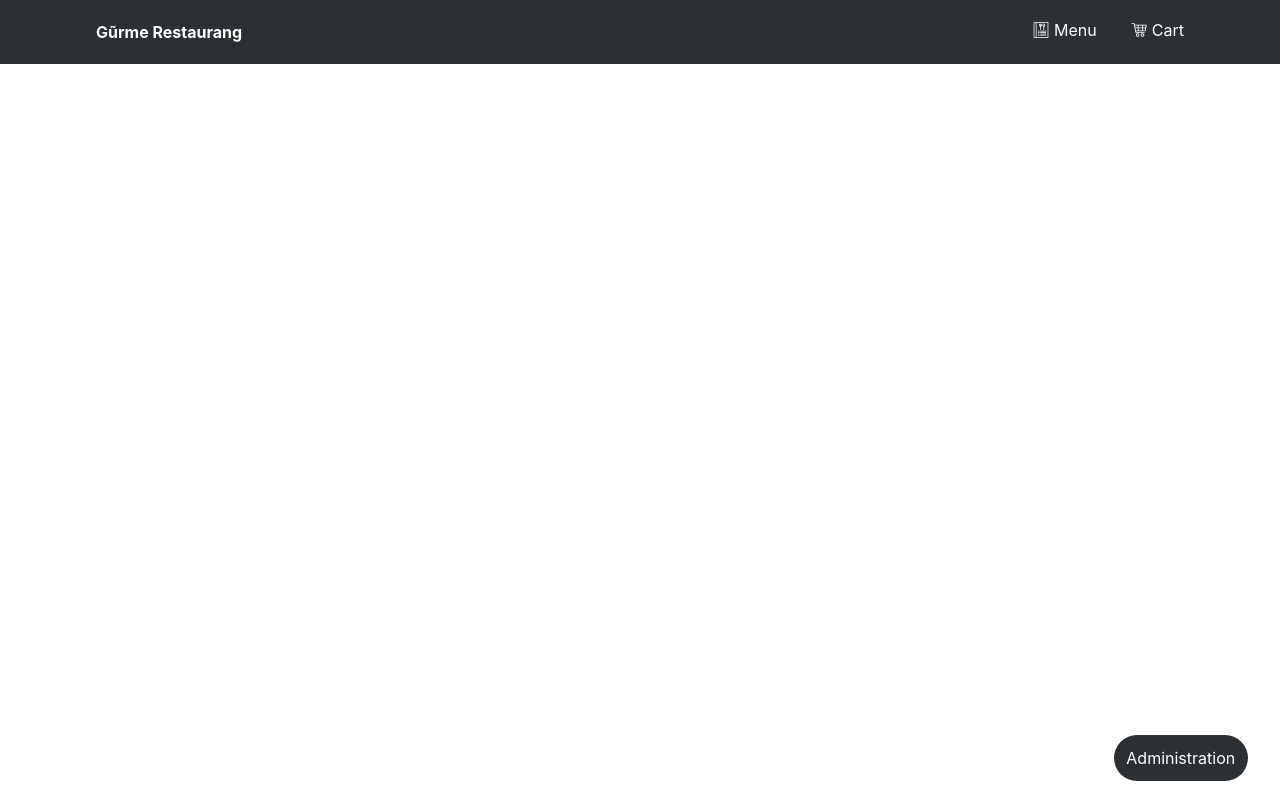
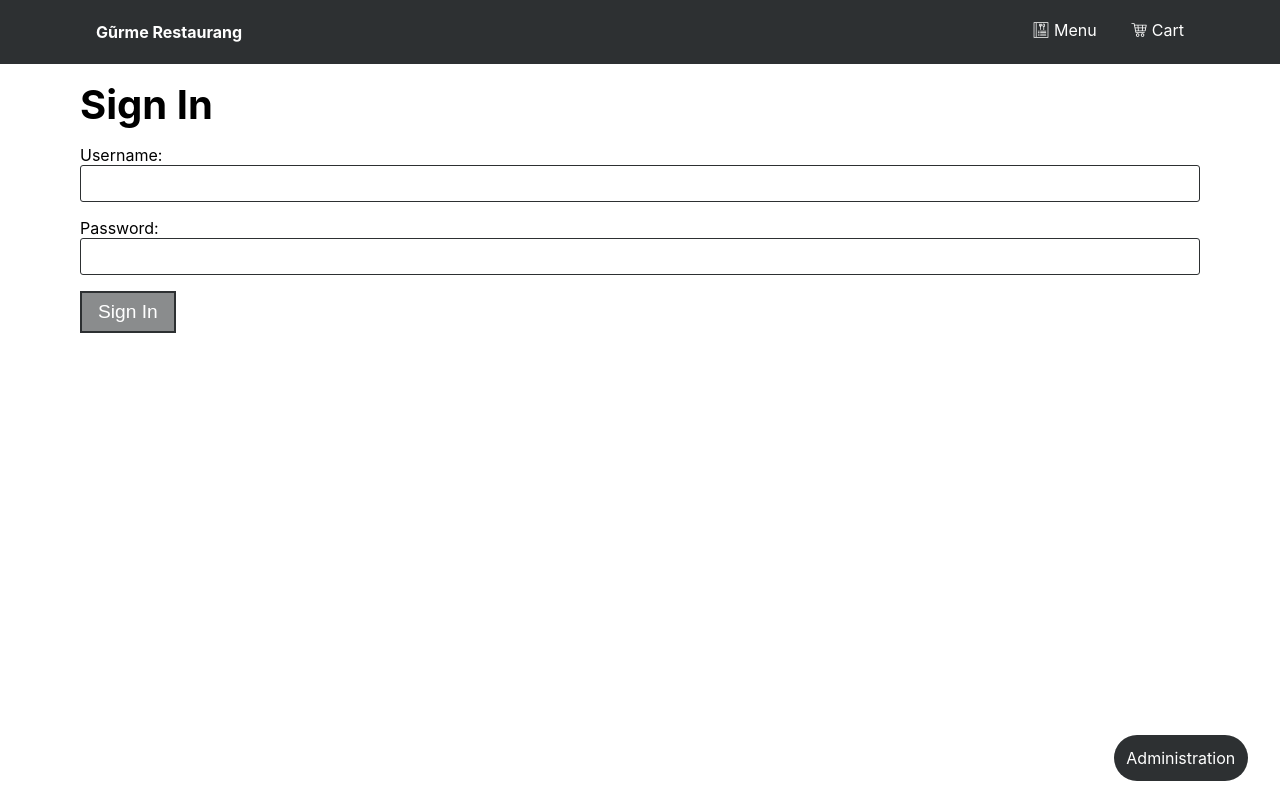
Before and after one commit to jongvnnar/vef2-2022-h2, a Next.js app: page /admin/orders in a window 1280 px wide. Built offline with nearby package versions, Linux system fonts and the light colour scheme; no server answers.

Commit message:
next state disabled if finished

```diff
--- a/components/Button.tsx
+++ b/components/Button.tsx
@@ -9,7 +9,7 @@ type Props = {
   primary: boolean;
   type: 'button' | 'submit' | 'reset';
   disabled: boolean;
-  tooltip: string
+  tooltip: string;
 };
 
 export default function Button({
@@ -19,7 +19,7 @@ export default function Button({
   primary,
   type,
   disabled,
-  tooltip
+  tooltip,
 }: Props) {
   return (
     <button
--- a/components/CategoriesManager.tsx
+++ b/components/CategoriesManager.tsx
@@ -158,7 +158,10 @@ function SingleCategoryEditor({
       <button onClick={edit} title="edit category">
         <Image src="/edit_icon.svg" width={30} height={30} alt="" />
       </button>
-      <button onClick={() => deleteCategory(category.id)} title="delete category">
+      <button
+        onClick={() => deleteCategory(category.id)}
+        title="delete category"
+      >
         <Image src="/close_icon.svg" width={30} height={30} alt="" />
       </button>
     </div>
--- a/components/LoginForm.tsx
+++ b/components/LoginForm.tsx
@@ -6,8 +6,6 @@ import { Input } from './Input';
 import { Error } from '../types/Error';
 
 import s from '../styles/LoginForm.module.scss';
-
-const apiUrl = process.env.NEXT_PUBLIC_API_URL;
 
 export function LoginForm() {
   const { loginUser, errors, user, token } = useAuth();
@@ -40,9 +38,11 @@ export function LoginForm() {
   };
 
   return (
+    <>
+      <h1 className={s.header}>Sign In</h1>
       <form className={s.loginForm} onSubmit={login} autoComplete="off">
         <Input
-        label="Notendanafn:"
+          label="Username:"
           name="username"
           value={username}
           setValue={setUsername}
@@ -50,7 +50,7 @@ export function LoginForm() {
           error={usernameError}
         />
         <Input
-        label="Lykilorð:"
+          label="Password:"
           name="password"
           value={password}
           setValue={setPassword}
@@ -60,14 +60,15 @@ export function LoginForm() {
         />
 
         {loginError ? (
-        <p className={s.error}>Vitlaust notendanafn eða lykilorð</p>
+          <p className={s.error}>Wrong username or password</p>
         ) : (
           <></>
         )}
 
         <Button type="submit" size="large" primary={true}>
-        Innskrá
+          Sign In
         </Button>
       </form>
+    </>
   );
 }
--- a/pages/admin/orders.tsx
+++ b/pages/admin/orders.tsx
@@ -1,5 +1,7 @@
 import type { NextPage } from 'next';
 import Head from 'next/head';
+import { useRouter } from 'next/router';
+import { useEffect } from 'react';
 import AdminDashboard from '../../components/AdminDashboard';
 import { LoginForm } from '../../components/LoginForm';
 import OrderList from '../../components/OrderList';
@@ -7,9 +9,10 @@ import { useAuth } from '../../context/Auth';
 
 const Orders: NextPage = () => {
   const { authenticated } = useAuth();
+  const router = useRouter();
 
   if (!authenticated) {
-    return <></>;
+    return <LoginForm />;
   }
 
   return (
--- a/styles/Button.module.scss
+++ b/styles/Button.module.scss
@@ -36,3 +36,10 @@
   background-color: transparent;
   color: #000;
 }
+
+.button:disabled,
+.button[disabled]{
+  border: 1px solid #999999;
+  background-color: #cccccc;
+  color: #666666;
+}
--- a/styles/LoginForm.module.scss
+++ b/styles/LoginForm.module.scss
@@ -7,5 +7,9 @@
 }
 
 .error {
-  //  color: var(--color-accent);
+  color: var(--secondary);
 }
+
+.header {
+  margin-bottom: 1rem;
+}
--- a/styles/MenuItemForm.module.scss
+++ b/styles/MenuItemForm.module.scss
@@ -7,11 +7,12 @@
 
   textarea {
     font-family: -apple-system, BlinkMacSystemFont, Segoe UI, Roboto, Oxygen,
-    Ubuntu, Cantarell, Fira Sans, Droid Sans, Helvetica Neue, sans-serif;;
+      Ubuntu, Cantarell, Fira Sans, Droid Sans, Helvetica Neue, sans-serif;
   }
 }
 
-.category, .image {
+.category,
+.image {
   display: flex;
   flex-direction: column;
   margin-bottom: 1rem;
```
Also changed, not shown: components/AdminDashboard.tsx (+18 -9 lines), components/MenuItemForm.tsx (+5 -3 lines), components/NextStatusButton.tsx (+14 -6 lines), styles/CategoriesManager.module.scss (+4 -4 lines). Lines whose indentation alone changed are shown as unchanged.
